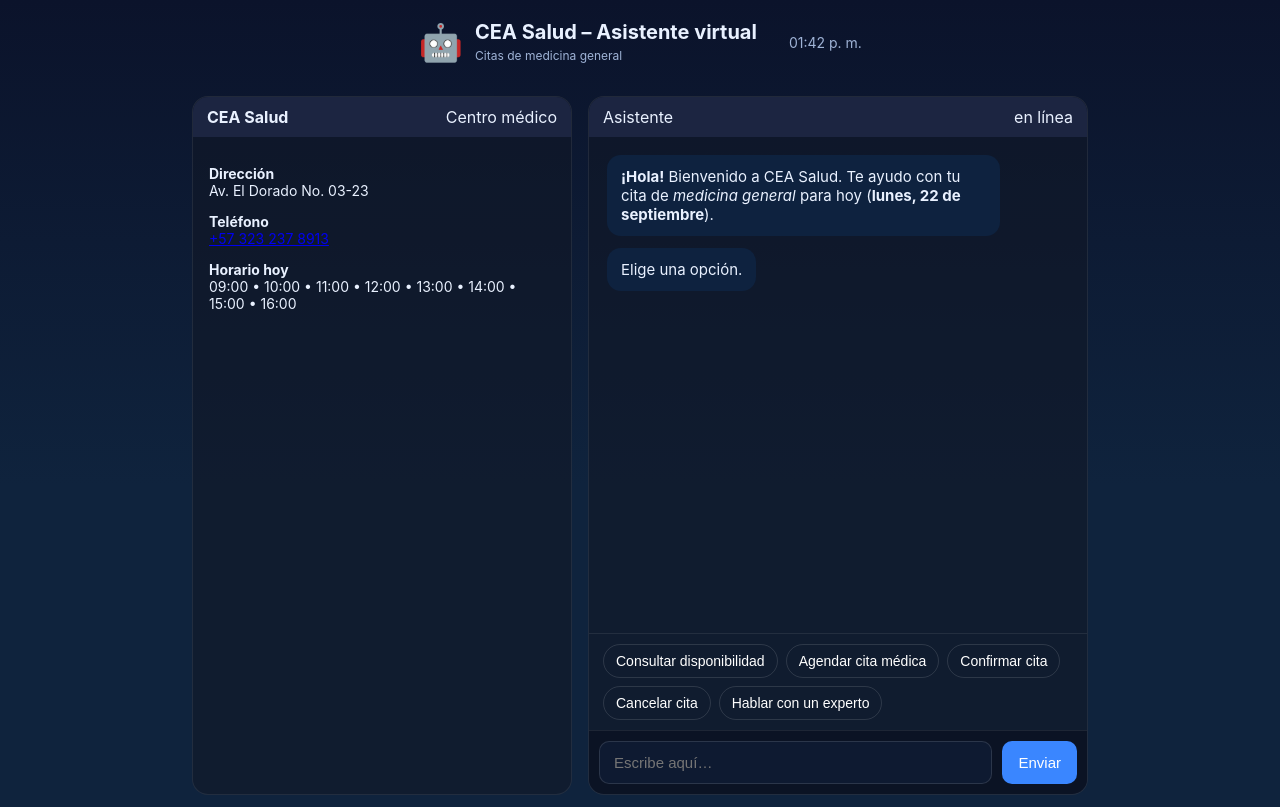
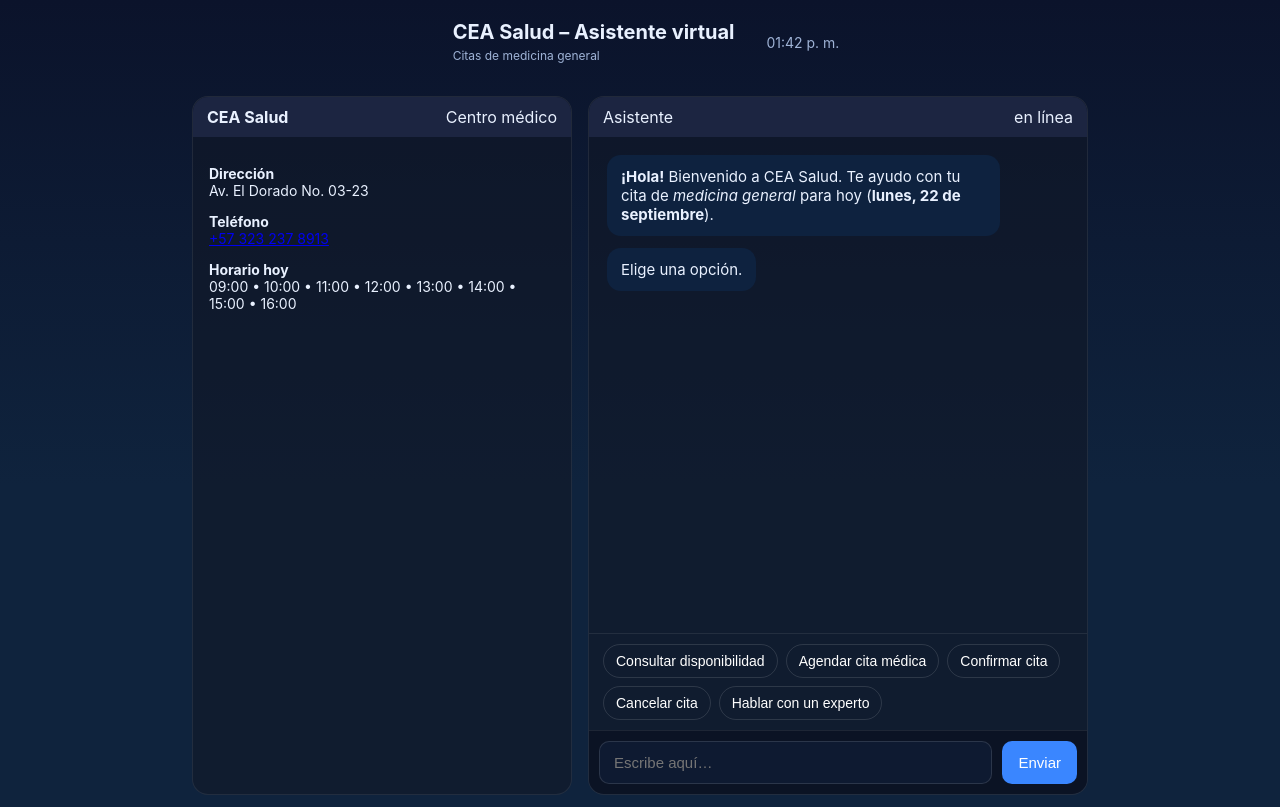
Before and after one commit to wilscard26/cea-salud-bot, a plain HTML site: page index.html in a window 1280 px wide. Drawn offline with Linux system fonts and the light colour scheme.

Commit message:
Update index.html
actualizaciones de logo

```diff
--- a/index.html
+++ b/index.html
@@ -38,7 +38,7 @@
 </head>
 <body>
   <header>
-    <div class="logo">🤖</div>
+    <div class="logo"> </div>
     <div class="titles"><h1>CEA Salud – Asistente virtual</h1><span>Citas de medicina general</span></div>
     <div id="clock" style="margin-left:20px;font-size:14px;color:var(--muted)"></div>
   </header>
```
